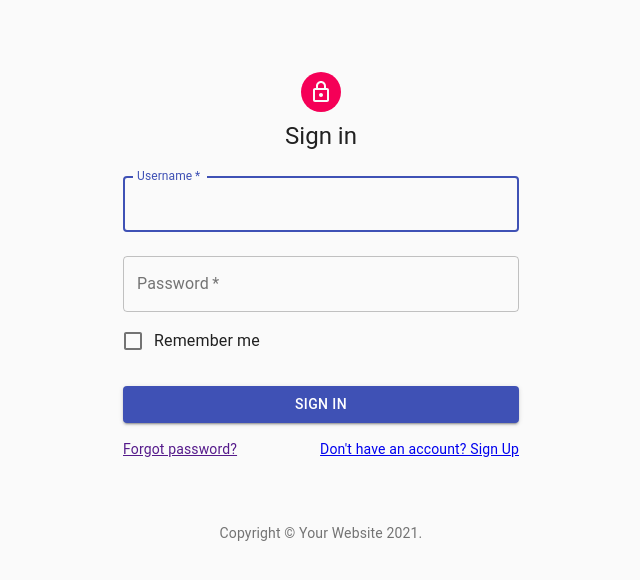
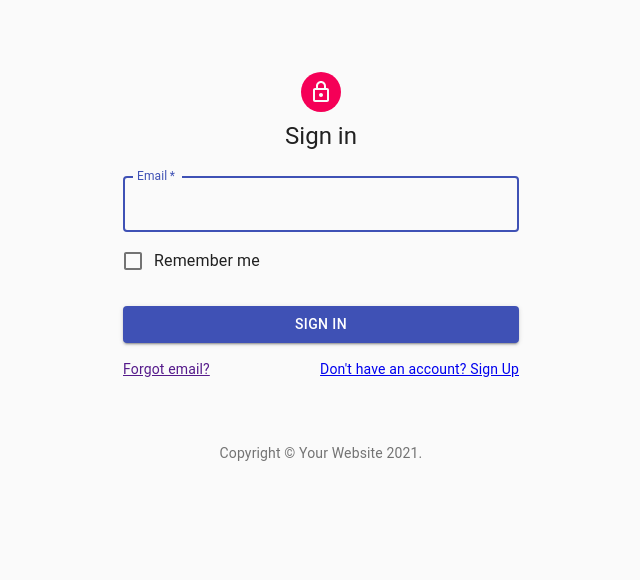
Before and after one commit to kwanlokto/docker_practice, a React (Create React App) app in the folder frontend/: page /login in a window 1280 px wide. Shown: the top 580 px of the page, without its empty margins (319-959 px from the left). Built offline with nearby package versions, Linux system fonts and the light colour scheme.

Commit message:
use axios for requests

```diff
--- a/frontend/package.json
+++ b/frontend/package.json
@@ -8,6 +8,8 @@
     "@testing-library/jest-dom": "^5.11.4",
     "@testing-library/react": "^11.1.0",
     "@testing-library/user-event": "^12.1.10",
+    "axios": "^0.21.1",
+    "jsonwebtoken": "^8.5.1",
     "react": "^17.0.2",
     "react-dom": "^17.0.2",
     "react-router-dom": "^5.2.0",
--- a/frontend/src/App.js
+++ b/frontend/src/App.js
@@ -1,10 +1,32 @@
+import React, { useState } from 'react';
 import { Route, BrowserRouter as Router, Switch } from 'react-router-dom';
 
 import { Login } from './routes/Login';
-import React from 'react';
 import { SignUp } from './routes/SignUp'
+import axios from 'axios';
+
+const apiUrl = 'http://localhost:5000'; // TODO: use process env
+
+axios.interceptors.request.use(
+  config => {
+    const { origin } = new URL(config.url);
+    const allowedOrigins = [apiUrl];
+    const token = localStorage.getItem('token');
+    if (allowedOrigins.includes(origin)) {
+      config.headers.authorization = `Bearer ${token}`;
+    }
+    return config;
+  },
+  error => {
+    return Promise.reject(error);
+  }
+);
 
 export default function App() {
+  const storedJwt = localStorage.getItem('token');
+  const [jwt, setJwt] = useState(storedJwt || null);
+
+
   return (
     <Router>
       <div>
--- a/frontend/src/data-handler/auth.js
+++ b/frontend/src/data-handler/auth.js
@@ -1,16 +1,13 @@
-const API = process.env.BACKEND_URI
+import axios from 'axios'
+
+const API = "http://localhost:5000"
 
 /* Functions for Accounts */
 export const getAllAccounts = async () => {
     const user = localStorage.getItem('user.token')
 
-    return fetch(`${API}/user/${user.id}/account`, {
-        method: "GET",
-        headers: {
-            "Content-Type": "application/json",
-        }
-    }).then(res => {
-        return res.json()
+    return axios.get(`${API}/user/${user.id}/account`).then(res => {
+        return res.data
     }).catch(() => {
         console.error("bad connection")
     })
@@ -19,17 +16,11 @@ export const getAllAccounts = async () => {
 export const createNewAccount = async (username, password) => {
     const user = localStorage.getItem('user.token')
 
-    return fetch(`${API}/user/${user.id}/account`, {
-        method: "POST",
-        headers: {
-            "Content-Type": "application/json",
-        },
-        body: {
-            username: username,
-            password: password
-        }
+    return axios.post(`${API}/user/${user.id}/account`, {
+        username: username,
+        password: password,
     }).then(res => {
-        return res.json()
+        return res.data
     }).catch(() => {
         console.error("bad connection")
     })
@@ -38,17 +29,11 @@ export const createNewAccount = async (username, password) => {
 export const accountLogin = async (username, password) => {
     const user = localStorage.getItem('user.token')
 
-    return fetch(`${API}/user/${user.id}/account/login`, {
-        method: "POST",
-        headers: {
-            "Content-Type": "application/json",
-        },
-        body: {
-            username: username,
-            password: password
-        }
+    return axios.post(`${API}/user/${user.id}/account/login`, {
+        username: username,
+        password: password,
     }).then(res => {
-        return res.json()
+        return res.data
     }).catch(() => {
         console.error("bad connection")
     })
@@ -56,34 +41,20 @@ export const accountLogin = async (username, password) => {
 
 /* Functions for User */
 export const userLogin = async (email) => {
-    return fetch(`${API}/user/login`, {
-        method: "GET",
-        headers: {
-            "Content-Type": "application/json",
-        },
-        body: {
-            email: email,
-        }
-    }).then(res => {
-        return res.json()
+    axios.post(`${API}/user/login`, { email }).then(res => {
+        return res.data
     }).catch(() => {
         console.error("bad connection")
     })
 }
 
 export const userSignup = async (email, firstName, lastName) => {
-    fetch(`${API}/user/signup`, {
-        method: "POST",
-        headers: {
-            "Content-Type": "application/json",
-        },
-        body: {
-            first_name: firstName,
-            last_name: lastName,
-            email: email,
-        }
+    return axios.post(`${API}/user/signup`, {
+        first_name: firstName,
+        last_name: lastName,
+        email: email
     }).then(res => {
-        return res.json()
+        return res.data
     }).catch(() => {
         console.error("bad connection")
     })
--- a/frontend/src/routes/Login.js
+++ b/frontend/src/routes/Login.js
@@ -14,6 +14,7 @@ import LockOutlinedIcon from '@material-ui/icons/LockOutlined';
 import TextField from '@material-ui/core/TextField';
 import Typography from '@material-ui/core/Typography';
 import { makeStyles } from '@material-ui/core/styles';
+import { userLogin } from "../data-handler/auth"
 
 const useStyles = makeStyles((theme) => ({
   paper: {
@@ -37,9 +38,14 @@ const useStyles = makeStyles((theme) => ({
 
 export const Login = () => {
   const classes = useStyles();
-  const [username, setUsername] = useState("")
-  const [password, setPassword] = useState("")
+  const [email, setEmail] = useState("")
 
+  const login = async () => {
+    const res = userLogin(email)
+    if (res.success) {
+      localStorage.setItem("user.token", res.data.id)
+    }
+  }
   return (
     <Container component="main" maxWidth="xs">
       <CssBaseline />
@@ -56,42 +62,30 @@ export const Login = () => {
             margin="normal"
             required
             fullWidth
-            id="username"
-            label="Username"
-            name="username"
+            id="email"
+            label="Email"
+            name="email"
             autoFocus
-            value={username}
-            onChange={e => setUsername(e.target.value)}
-          />
-          <TextField
-            variant="outlined"
-            margin="normal"
-            required
-            fullWidth
-            name="password"
-            label="Password"
-            type="password"
-            id="password"
-            value={password}
-            onChange={e => setPassword(e.target.value)}
+            value={email}
+            onChange={e => setEmail(e.target.value)}
           />
           <FormControlLabel
             control={<Checkbox value="remember" color="primary" />}
             label="Remember me"
           />
           <Button
-            type="submit"
             fullWidth
             variant="contained"
             color="primary"
             className={classes.submit}
+            onClick={login}
           >
             Sign In
           </Button>
           <Grid container>
             <Grid item xs>
               <Link href="#" variant="body2">
-                Forgot password?
+                Forgot email?
               </Link>
             </Grid>
             <Grid item>
--- a/frontend/src/routes/SignUp.js
+++ b/frontend/src/routes/SignUp.js
@@ -1,3 +1,5 @@
+import React, { useState } from 'react';
+
 import Avatar from '@material-ui/core/Avatar';
 import Box from '@material-ui/core/Box';
 import Button from '@material-ui/core/Button';
@@ -9,10 +11,10 @@ import FormControlLabel from '@material-ui/core/FormControlLabel';
 import Grid from '@material-ui/core/Grid';
 import { Link } from 'react-router-dom';
 import LockOutlinedIcon from '@material-ui/icons/LockOutlined';
-import React from 'react';
 import TextField from '@material-ui/core/TextField';
 import Typography from '@material-ui/core/Typography';
 import { makeStyles } from '@material-ui/core/styles';
+import { userSignup } from "../data-handler/auth"
 
 const useStyles = makeStyles((theme) => ({
   paper: {
@@ -37,6 +39,16 @@ const useStyles = makeStyles((theme) => ({
 export const SignUp = () => {
   const classes = useStyles();
 
+  const [email, setEmail] = useState("")
+  const [firstName, setFirstName] = useState("")
+  const [lastName, setLastName] = useState("")
+
+  const signUp = async () => {
+    const res = userSignup(email, firstName, lastName)
+    if (res.success) {
+      localStorage.setItem("user.token", res.data.id)
+    }
+  }
   return (
     <Container component="main" maxWidth="xs">
       <CssBaseline />
@@ -58,6 +70,8 @@ export const SignUp = () => {
                 fullWidth
                 id="firstName"
                 label="First Name"
+                value={firstName}
+                onChange={e => setFirstName(e.target.value)}
                 autoFocus
               />
             </Grid>
@@ -70,6 +84,8 @@ export const SignUp = () => {
                 label="Last Name"
                 name="lastName"
                 autoComplete="lname"
+                value={lastName}
+                onChange={e => setLastName(e.target.value)}
               />
             </Grid>
             <Grid item xs={12}>
@@ -77,22 +93,12 @@ export const SignUp = () => {
                 variant="outlined"
                 required
                 fullWidth
-                id="username"
-                label="Username"
-                name="username"
-                autoComplete="username"
-              />
-            </Grid>
-            <Grid item xs={12}>
-              <TextField
-                variant="outlined"
-                required
-                fullWidth
-                name="password"
-                label="Password"
-                type="password"
-                id="password"
-                autoComplete="current-password"
+                id="email"
+                label="Email"
+                name="email"
+                autoComplete="email"
+                value={email}
+                onChange={e => setEmail(e.target.value)}
               />
             </Grid>
             <Grid item xs={12}>
@@ -103,11 +109,11 @@ export const SignUp = () => {
             </Grid>
           </Grid>
           <Button
-            type="submit"
             fullWidth
             variant="contained"
             color="primary"
             className={classes.submit}
+            onClick={signUp}
           >
             Sign Up
           </Button>
```
Also changed, not shown: 2 other files (tests, documents, lock files or other folders).
